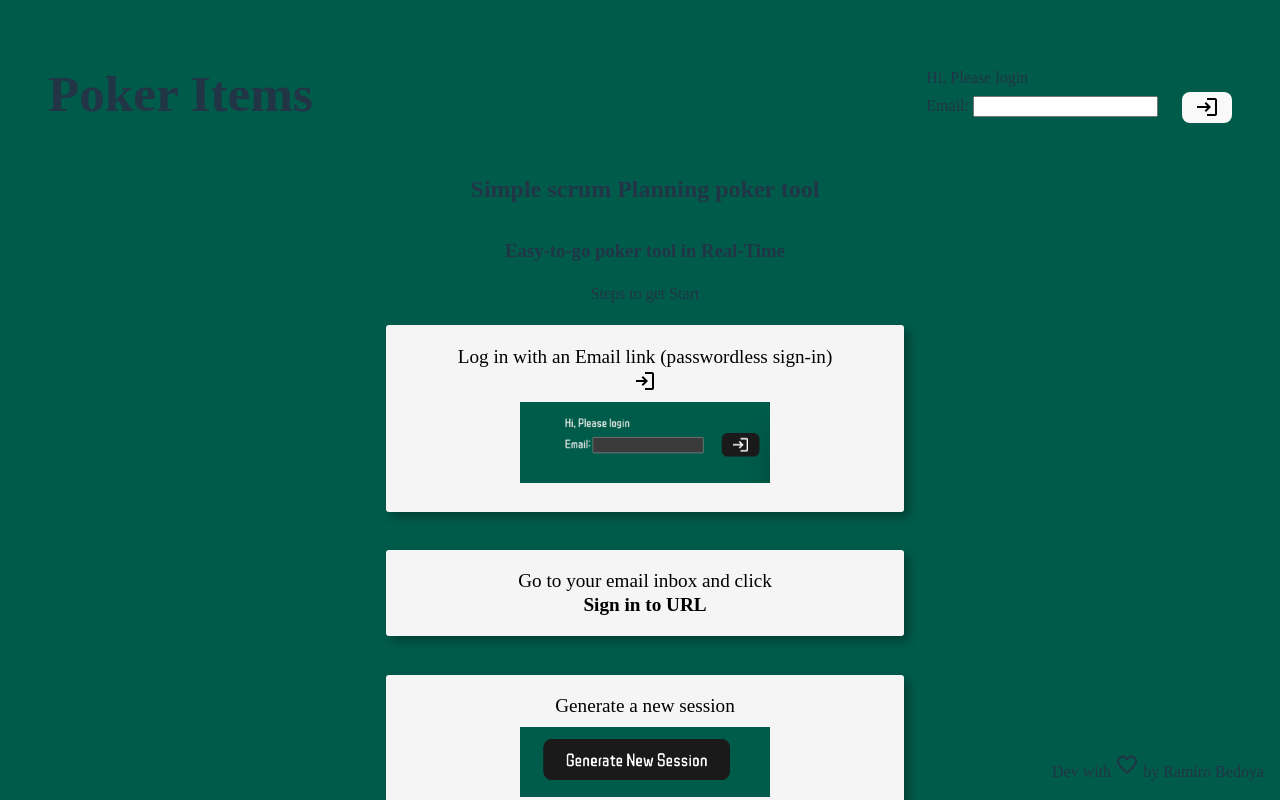
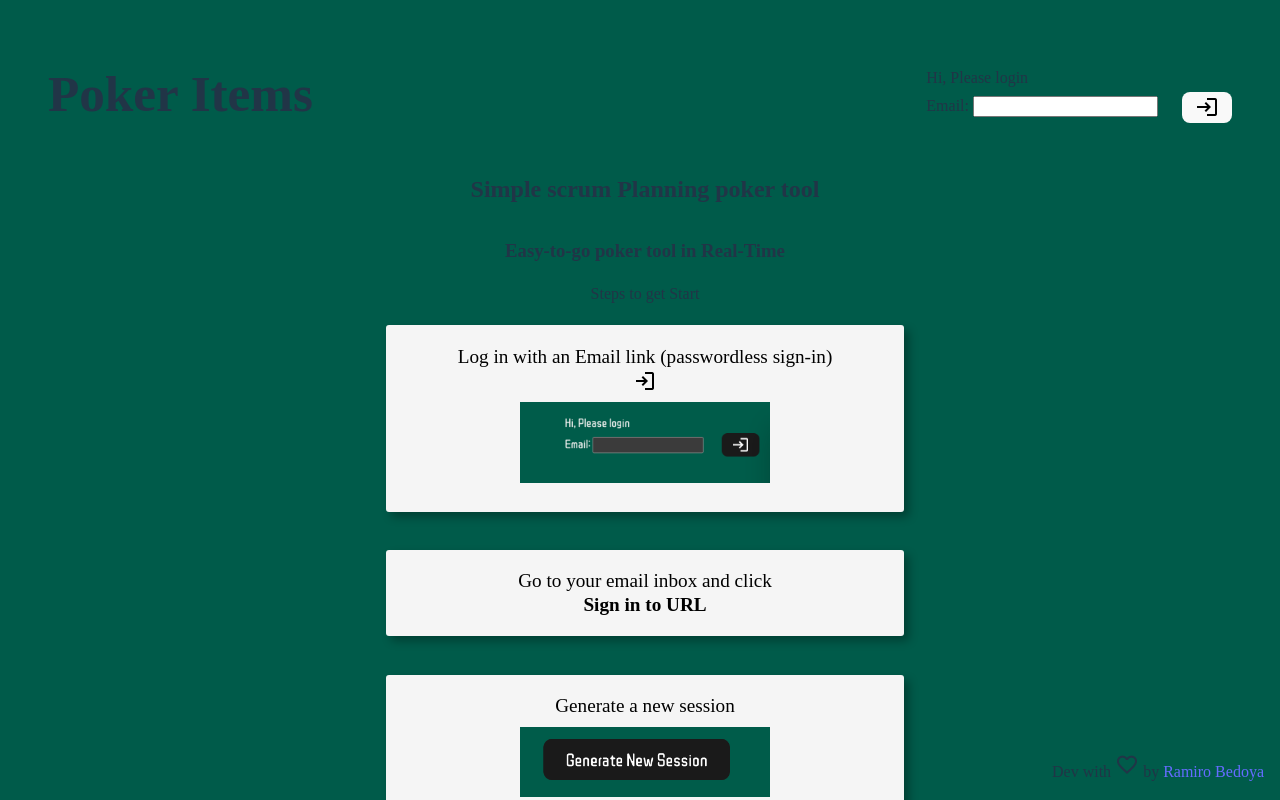
Before and after one commit to Whistler092/scrum-poker, a React (Vite) app: page / in a window 1280 px wide. Shown: the top 800 px of the page. Built offline with nearby package versions, Linux system fonts and the light colour scheme; no server answers; a web font is replaced by a local one.

Commit message:
link to my website

```diff
--- a/src/Root.jsx
+++ b/src/Root.jsx
@@ -24,7 +24,10 @@ export default function Root() {
       </div>
       <div className="autor">
         Dev with <span className="material-symbols-outlined">favorite</span> by
-        Ramiro Bedoya
+        <a target="_blank" href="https://ramirobedoya.me/">
+          {" "}
+          Ramiro Bedoya
+        </a>
       </div>
     </>
   );
```
